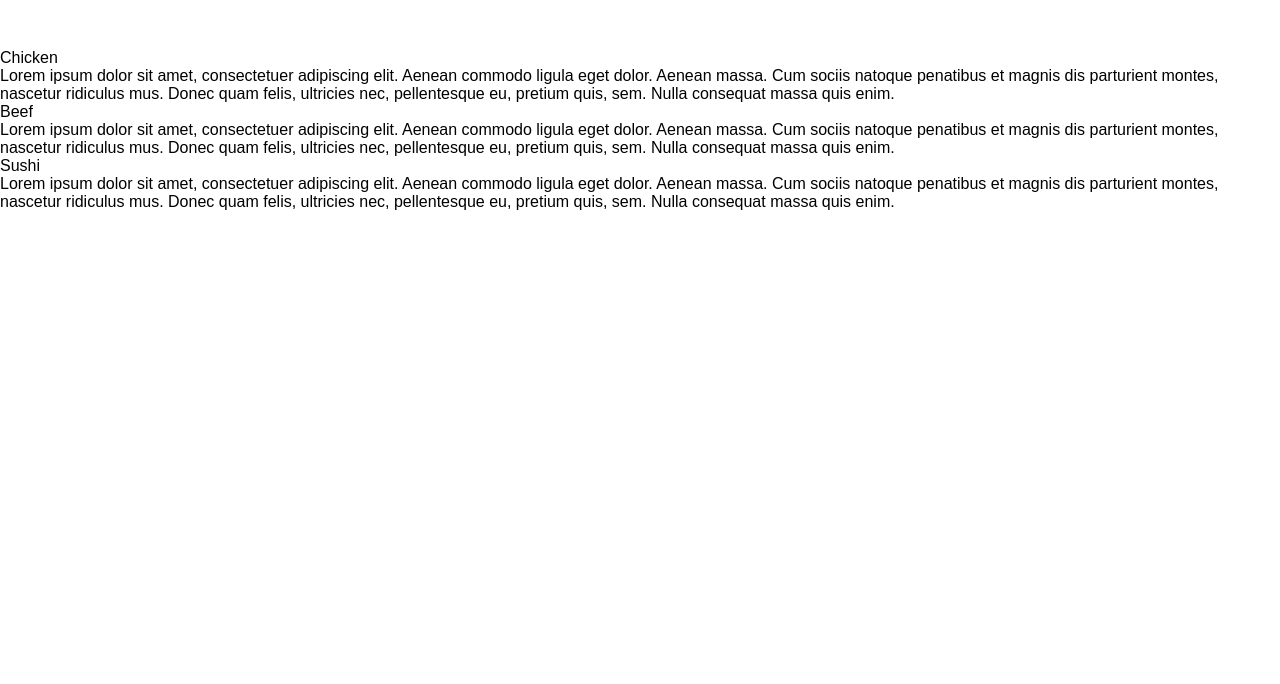
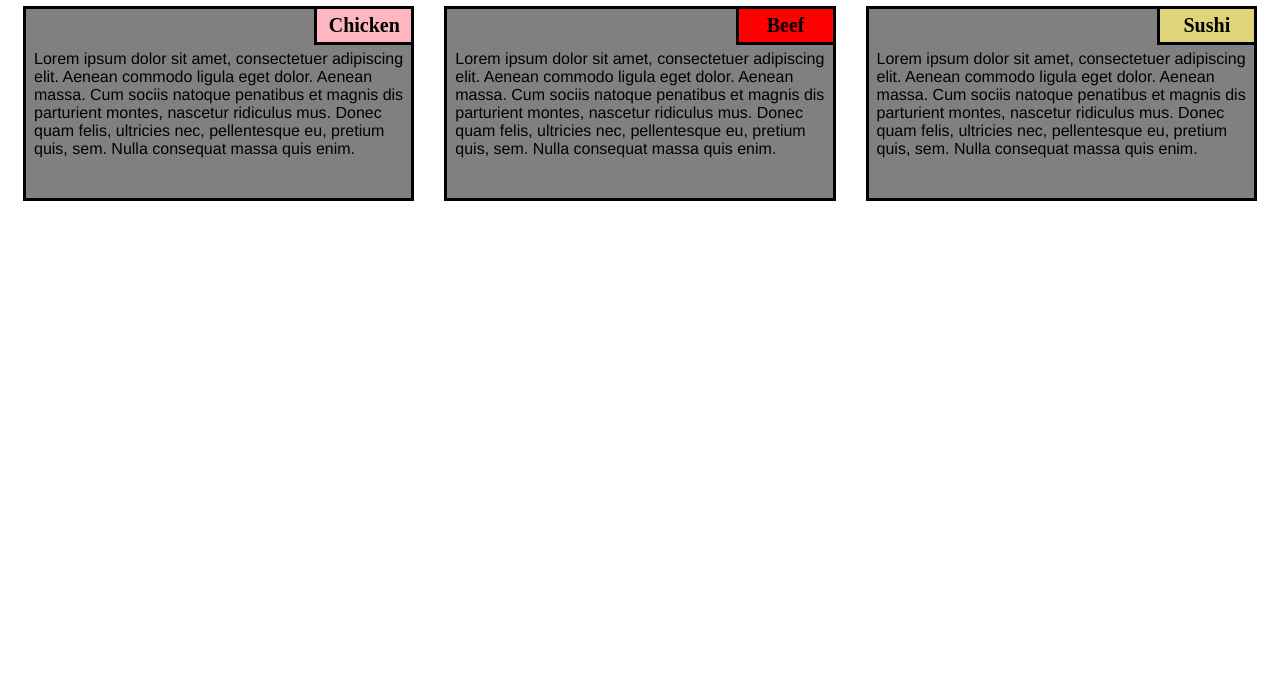
Before and after one commit to Oluwafemi-Adelekan/Oluwafemi-Adelekan.github.io, a plain HTML site: page index.html in a window 1280 px wide. Shown: the part 116-800 px from the top of the page. Drawn offline with Linux system fonts and the light colour scheme; files that its build step writes are made by us from their sources.

Commit message:
Update index.html

```diff
--- a/index.html
+++ b/index.html
@@ -5,8 +5,112 @@
     <meta charset="utf-8">
     <title>module2-solution</title>
 
+<style>
+    * {
+    box-sizing: border-box;
+}
+
+body {
+    background-color: white;
+}
+
+h1 {
+   margin-bottom: 15px;
+text-align: center;
+font-size: 50px;
+}
+
+section {
+    position: relative;
+    padding: 15px;
+    width: 90%;
+}
+
+p {
+    position: relative;
+    clear: right;
+}
+
+div {
+    position: relative;
+    background-color: gray;
+    border: 3.5px solid black;
+    width: 100%;
+    margin-left: auto;
+    margin-right: auto;
+    margin-bottom: auto;
+}
+.sub{
+  float: right;
+  width: 100px;
+  padding: 5px;
+  margin: -3px -3px 0px;
+  border: 3.5px solid black;
+  text-align: center;
+  font-size: 125%;
+  font-weight: bold;
+}
+.sub1 {
+    background-color: #FFB6C1;
+}
+
+.sub2 {
+    background-color: #FF0000;
+}
+
+.sub3 {
+    background-color: rgb(223, 212, 121);
+}
+
+.content {
+    padding: 5px;
+    border: none;
+    background-color: gray;
+    font-family: Helvetica;
+    color: black;
+    margin: 3px ;
+    height: 150px;
+    overflow: auto;
+}
+
+.row {
+    width: 90%;
+}
+
+/*desktop*/
+@media (min-width: 992px) {
+    .column-lg-4 {
+        float: left;
+        width: 33.33%;
+    }
+}
+
+/*tablet*/
+@media (min-width: 768px) and (max-width: 991px) {
+    .colmn-md-6 {
+        float: left;
+        width: 50%;
+        margin-left: auto;
+        margin-right: auto;
+    }
+
+    .colmn-md-12 {
+        float: left;
+        width: 100%;
+        margin-left: auto;
+        margin-right: auto;
+    }
+}
+
+/*mobile*/
+@media (max-width: 767px) {
+    .colmn-sm-12 {
+        float: left;
+        width: 100%;
+    }
+}
+    </style>
 </head>
-<link rel="stylesheet" type="text/css" href="css/style.css" />
 
 <body>
     <h1>Our Menu</h1>
```
